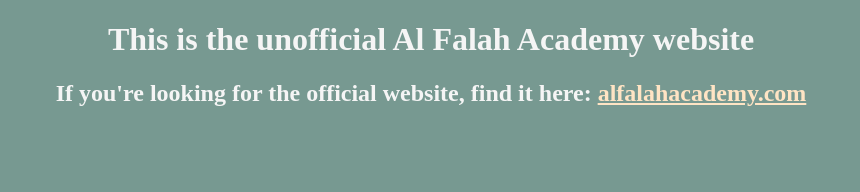
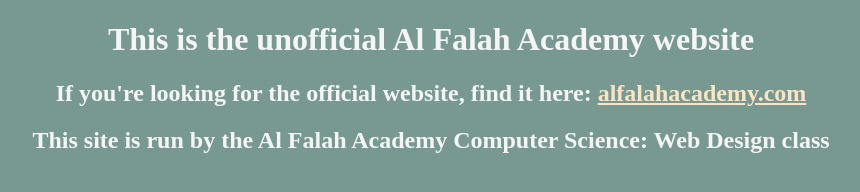
Before and after one commit to farhankamili/alfalahacademy.org, a plain HTML site: page index.html in a window 1280 px wide. Shown: the whole page, without its empty margins (209-1069 px from the left). Drawn offline with Linux system fonts and the light colour scheme.

Commit message:
Added line to landing page

```diff
--- a/index.html
+++ b/index.html
@@ -9,5 +9,6 @@
 <body>
     <h1>This is the unofficial Al Falah Academy website</h1>
     <h2>If you're looking for the official website, find it here: <a href="www.alfalahacademy.com">alfalahacademy.com</a></h2>
+    <h2>This site is run by the Al Falah Academy Computer Science: Web Design class</h2>
 </body>
 </html>
```
